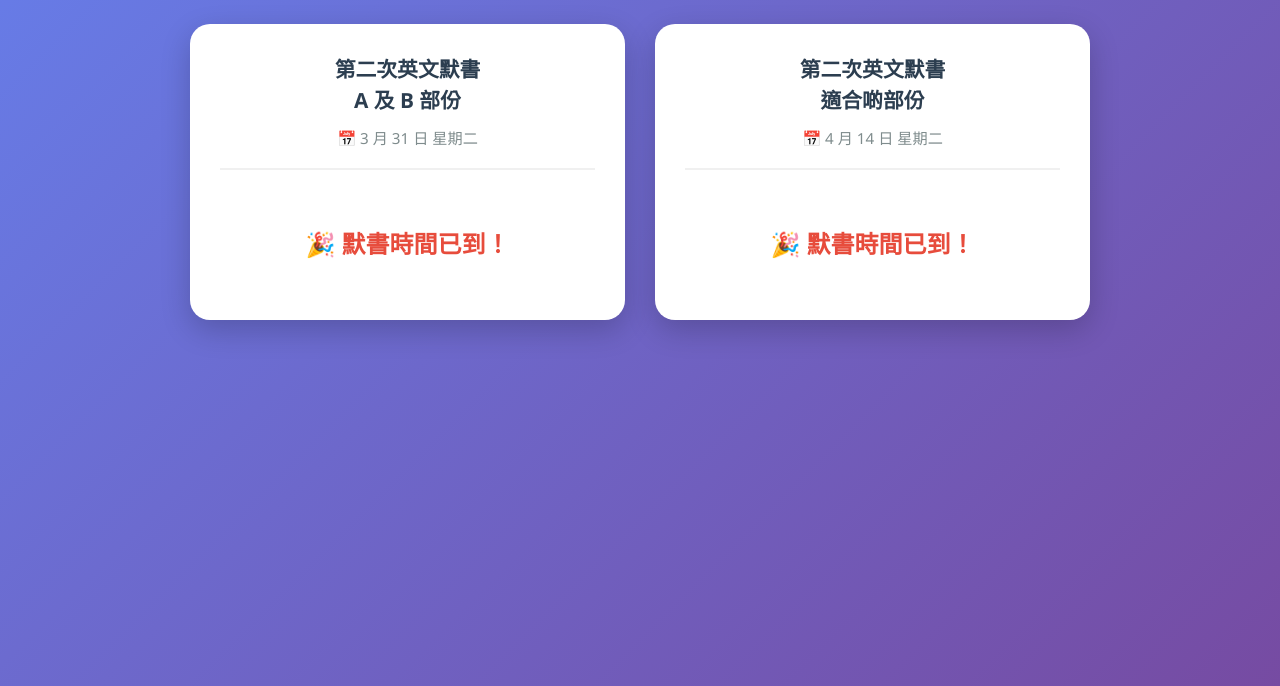
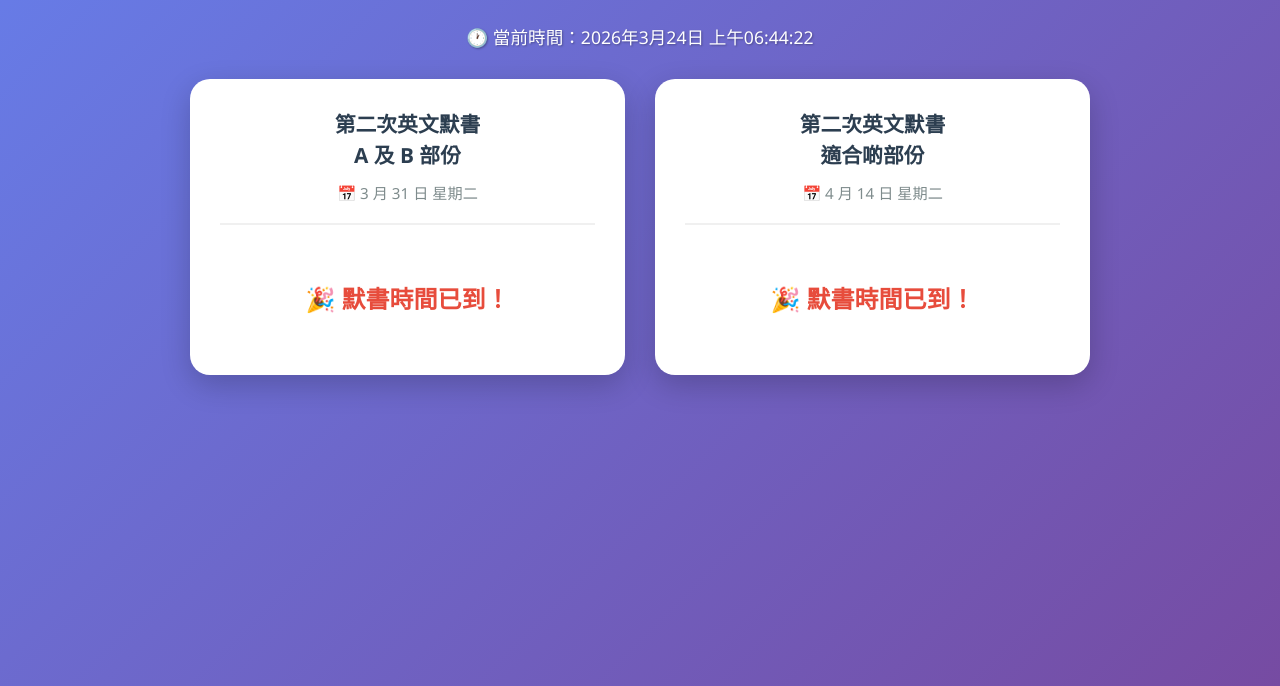
Before and after one commit to georgehiman34-spec/Timer, a plain HTML site: page index.html in a window 1280 px wide. Shown: the part 114-800 px from the top of the page. Drawn offline with Linux system fonts and the light colour scheme.

Commit message:
Update index.html

```diff
--- a/index.html
+++ b/index.html
@@ -107,6 +107,15 @@
             font-size: 1.5rem;
             font-weight: bold;
             padding: 30px;
+            width: 100%;
+        }
+
+        .current-time {
+            text-align: center;
+            color: white;
+            margin-bottom: 30px;
+            font-size: 1.1rem;
+            text-shadow: 1px 1px 2px rgba(0,0,0,0.3);
         }
 
         @media (max-width: 768px) {
@@ -130,6 +139,8 @@
     <div class="container">
         <h1>📚 英文默書倒計時</h1>
 
+        <div class="current-time" id="current-time"></div>
+
         <div class="countdown-grid">
             <!-- 倒計時器 1 -->
             <div class="countdown-card">
@@ -152,15 +163,32 @@
     </div>
 
     <script>
-        // ⚠️ 請在這裡修改年份
-        const YEAR = 2025; // 改為 2025 或 2026
+        // ⚠️ 請在這裡修改年份（2025 或 2026）
+        const YEAR = 2025;
 
-        // 設定目標日期
+        // 設定目標日期（默書當天 00:00:00）
         const targetDates = [
-            { id: 'timer-1', date: new Date(`${YEAR}-03-31T00:00:00`) },
-            { id: 'timer-2', date: new Date(`${YEAR}-04-14T00:00:00`) }
+            { id: 'timer-1', date: new Date(`${YEAR}-03-31T00:00:00`), name: 'A 及 B 部份' },
+            { id: 'timer-2', date: new Date(`${YEAR}-04-14T00:00:00`), name: '適合啲部份' }
         ];
 
+        // 顯示當前時間
+        function updateCurrentTime() {
+            const now = new Date();
+            const options = {
+                year: 'numeric',
+                month: 'long',
+                day: 'numeric',
+                hour: '2-digit',
+                minute: '2-digit',
+                second: '2-digit',
+                hour12: true
+            };
+            document.getElementById('current-time').textContent =
+                '🕐 當前時間：' + now.toLocaleString('zh-HK', options);
+        }
+
+        // 計算倒計時（從現在到目標日期）
         function updateCountdown(targetDate, elementId) {
             const now = new Date();
             const diff = targetDate - now;
@@ -171,6 +199,7 @@
                 return;
             }
 
+            // 計算天、時、分、秒
             const days = Math.floor(diff / (1000 * 60 * 60 * 24));
             const hours = Math.floor((diff % (1000 * 60 * 60 * 24)) / (1000 * 60 * 60));
             const minutes = Math.floor((diff % (1000 * 60 * 60)) / (1000 * 60));
@@ -198,12 +227,14 @@
 
         // 每秒更新
         setInterval(() => {
+            updateCurrentTime();
             targetDates.forEach(item => {
                 updateCountdown(item.date, item.id);
             });
         }, 1000);
 
         // 立即執行一次
+        updateCurrentTime();
         targetDates.forEach(item => {
             updateCountdown(item.date, item.id);
         });
```
